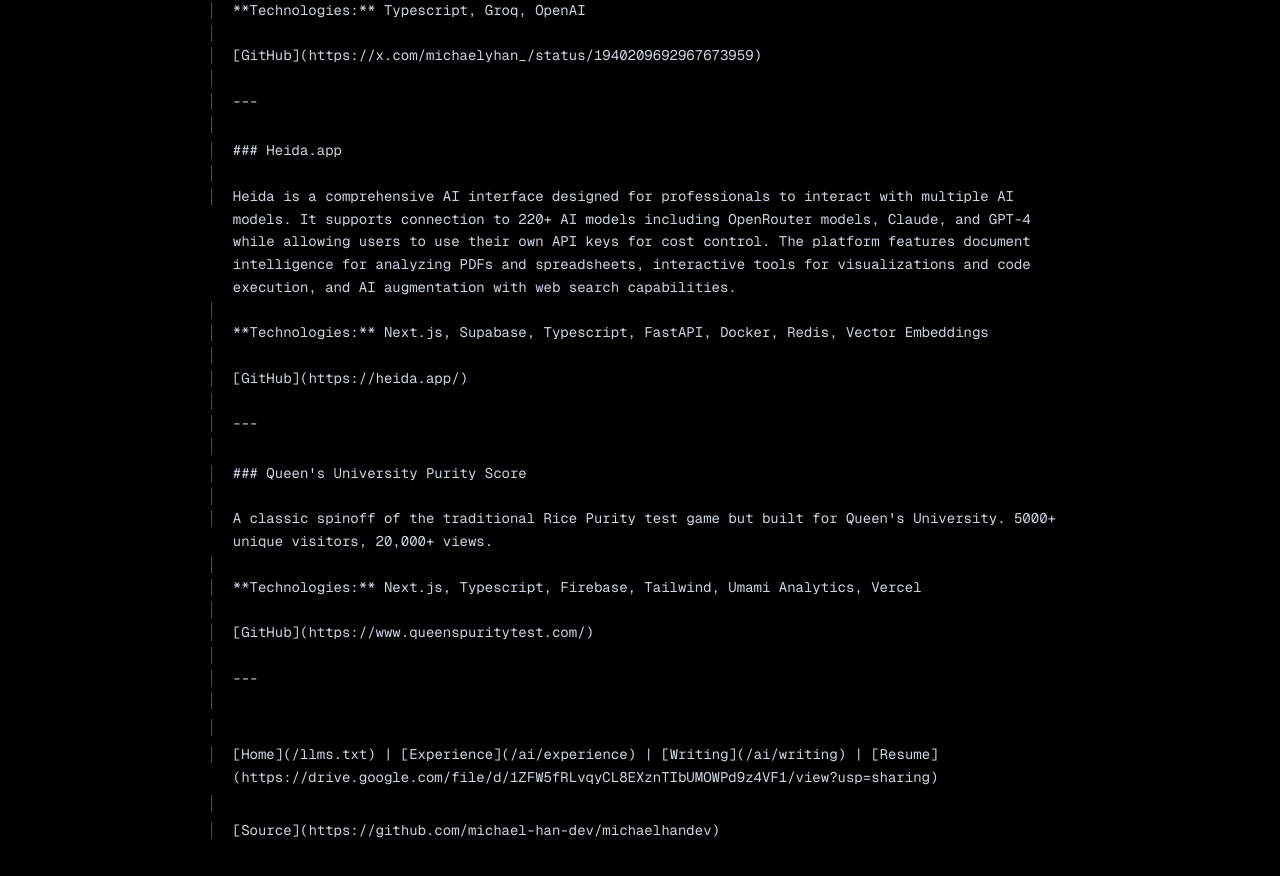
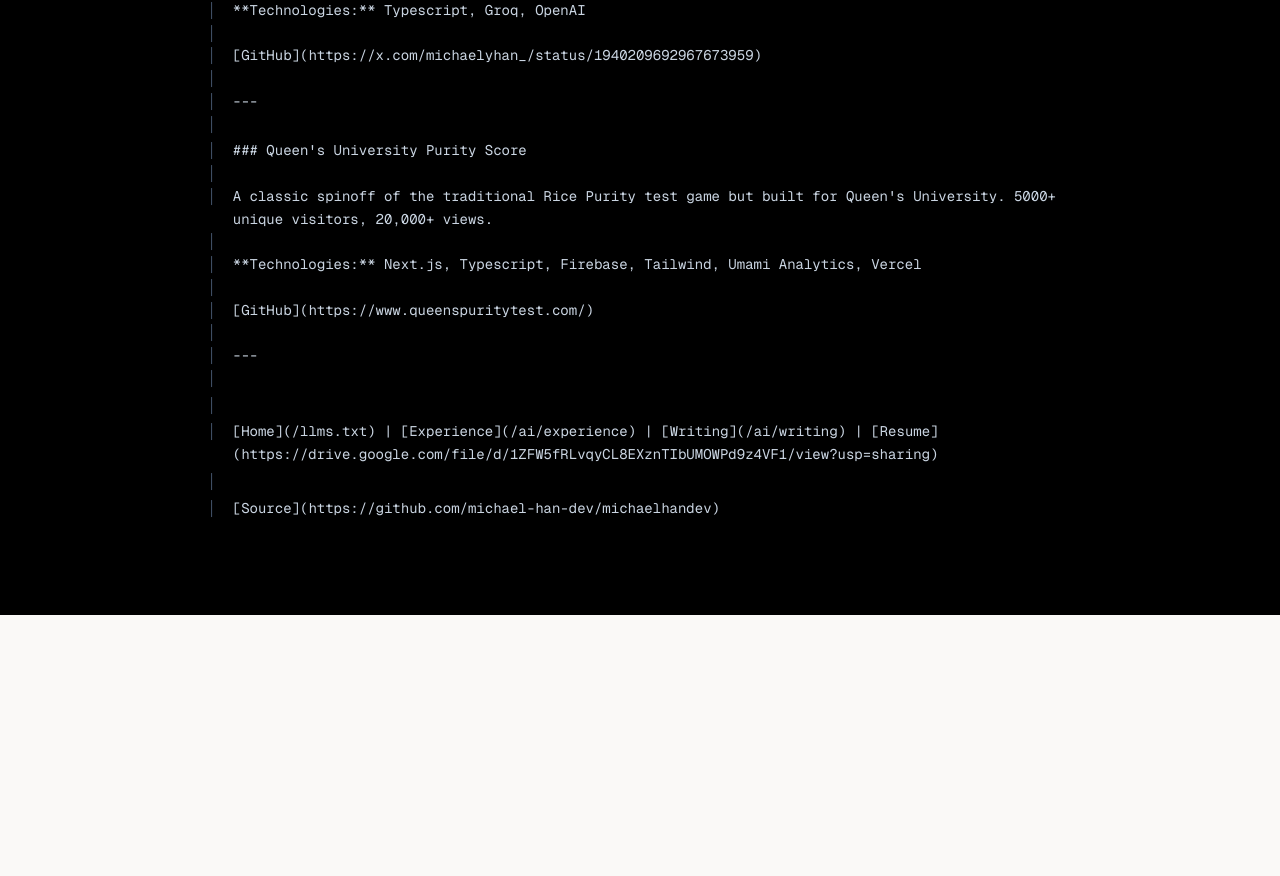
Before and after one commit to michael-han-dev/michaelhandev, a Next.js app: page /ai/projects in a window 1280 px wide. Shown: the part 1018-1894 px from the top of the page. After the commit the page ends 1633 px from the top, so only its background shows below. Built offline with nearby package versions, Linux system fonts and the light colour scheme.

Commit message:
remove heida

```diff
--- a/data/projects.ts
+++ b/data/projects.ts
@@ -32,13 +32,6 @@ export const projects: Project[] = [
     technologies: ["Typescript", "Groq", "OpenAI"]
   },
   {
-    id: "heida",
-    title: "Heida.app",
-    github: "https://heida.app/",
-    description: "Heida is a comprehensive AI interface designed for professionals to interact with multiple AI models. It supports connection to 220+ AI models including OpenRouter models, Claude, and GPT-4 while allowing users to use their own API keys for cost control. The platform features document intelligence for analyzing PDFs and spreadsheets, interactive tools for visualizations and code execution, and AI augmentation with web search capabilities.",
-    technologies: ["Next.js", "Supabase", "Typescript","FastAPI", "Docker", "Redis", "Vector Embeddings"]
-  },
-  {
     id: "queenspurity",
     title: "Queen's University Purity Score",
     github: "https://www.queenspuritytest.com/",
```
